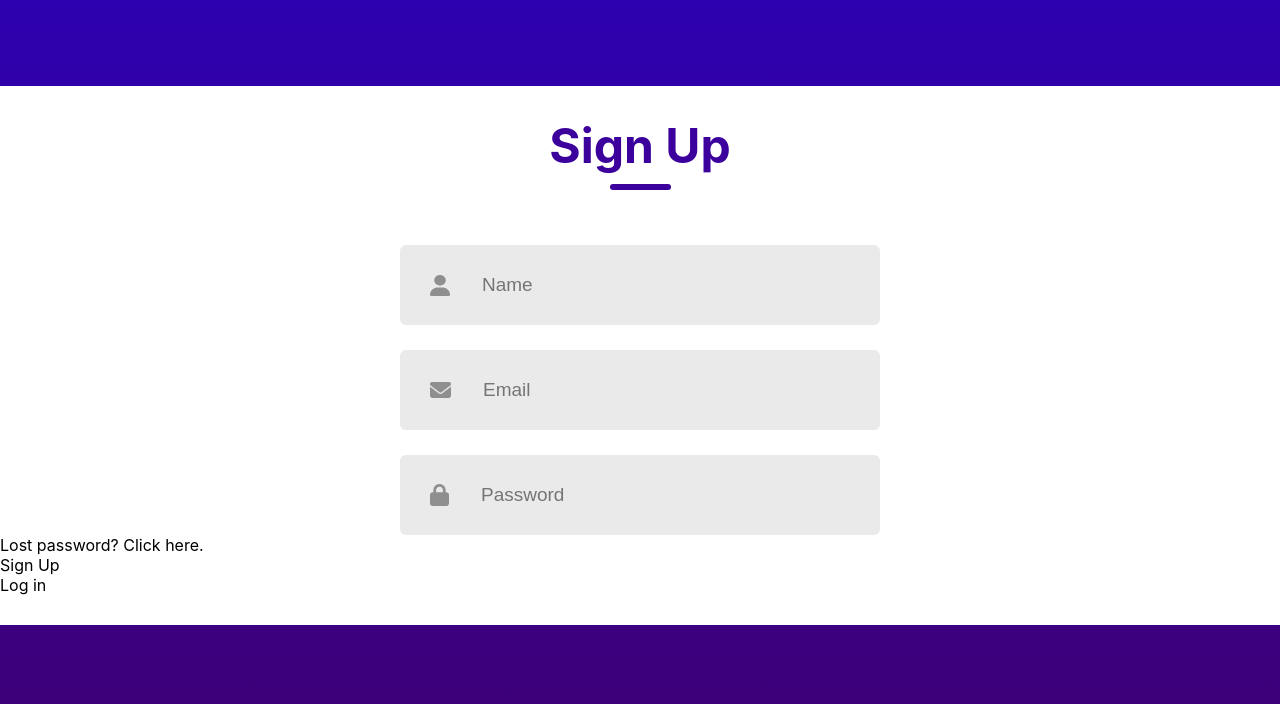
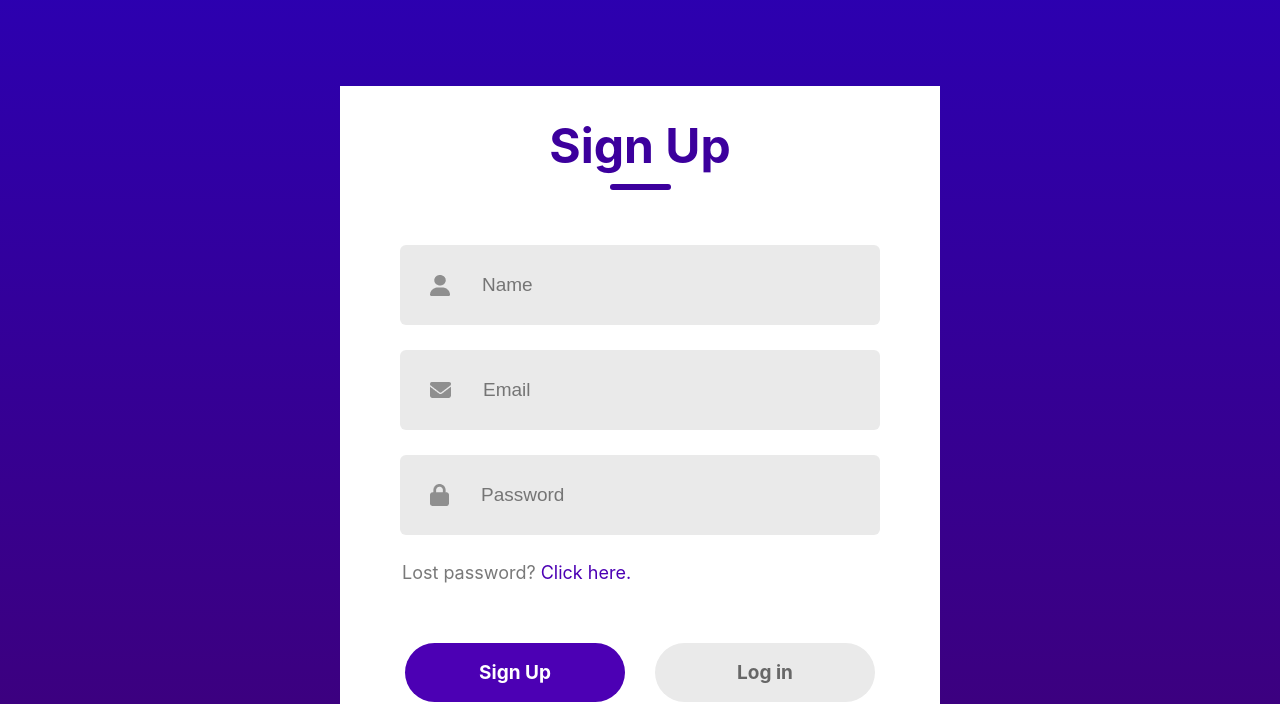
Before and after one commit to zaidsaeed/CAManager-FE, a React (Create React App) app: page / in a window 1280 px wide. Shown: the part 114-818 px from the top of the page. Built offline with nearby package versions, Linux system fonts and the light colour scheme.

Commit message:
css of the landing page looks good, need to look into js now

```diff
--- a/src/components/LoginSignup.css
+++ b/src/components/LoginSignup.css
@@ -3,8 +3,10 @@
     flex-direction: column;
     margin: auto;
     margin-top: 200px;
+    margin-bottom: 200px;
     background: #fff;
     padding-bottom: 30px;
+    width: 600px;
 }
 
 .header {
@@ -59,3 +61,40 @@
     color: #797979;
     font-size: 19px;
 }
+
+.forgot-password {
+    padding-left: 62px;
+    margin-top: 27px;
+    color: #797979;
+    font-size: 18px;
+}
+
+.forgot-password span {
+    color: #4c00b4;
+    cursor: pointer;
+}
+
+.submit-container {
+    display: flex;
+    gap: 30px;
+    margin: 60px auto;
+}
+
+.submit {
+    display: flex;
+    justify-content: center;
+    align-items: center;
+    width: 220px;
+    height: 59px;
+    color: #fff;
+    background: #4c00b4;
+    border-radius: 50px;
+    font-size: 19px;
+    font-weight: 700;
+    cursor: pointer;
+}
+
+.gray {
+    background: #EAEAEA;
+    color: #676767;
+}
--- a/src/components/LoginSignup.tsx
+++ b/src/components/LoginSignup.tsx
@@ -1,4 +1,4 @@
-import React from 'react';
+import React, {useState} from 'react';
 import './LoginSignup.css';
 
 const user_icon = require("./Assets/person.png");
@@ -6,10 +6,13 @@
 const password_icon = require("./Assets/password.png");
 
 const LoginSignUp = () => {
+
+    const [action, setAction] = useState("Sign Up");
+
     return (
         <div className='container'>
             <div className='header'>
-                <div className='text'>Sign Up</div>
+                <div className='text'>{action}</div>
                 <div className='underline'></div>
             </div>
 
@@ -29,11 +32,11 @@
                     <input type="password" placeholder='Password'/>
                 </div>
             </div>
-        <div className="forgot_password">Lost password? Click here.</div>
-        <div className="submit-container">
-            <div className="submit">Sign Up</div>
-            <div className="submit">Log in</div>
-        </div>
+            <div className="forgot-password">Lost password? <span>Click here.</span></div>
+            <div className="submit-container">
+                <div className={action === "Sign Up" ? "submit" : "submit gray"} onClick={() => setAction("Sign Up")}>Sign Up</div>
+                <div className={action === "Log In" ? "submit" : "submit gray"} onClick={() => setAction("Log In")}>Log in</div>
+            </div>
         </div>
       );
 }
--- a/src/index.css
+++ b/src/index.css
@@ -5,7 +5,7 @@
     sans-serif;
   -webkit-font-smoothing: antialiased;
   -moz-osx-font-smoothing: grayscale;
-  height: 100vh;
+  /* height: 100vh; */
   background: linear-gradient(#2A00B7, #42006C);
 }
 
```
